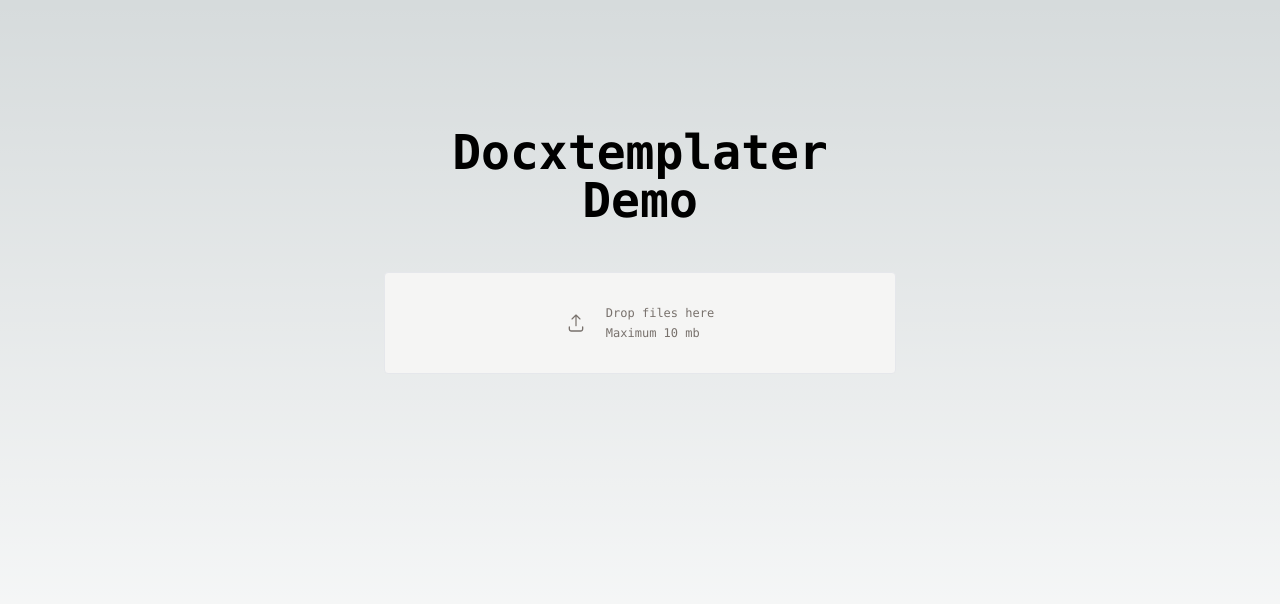
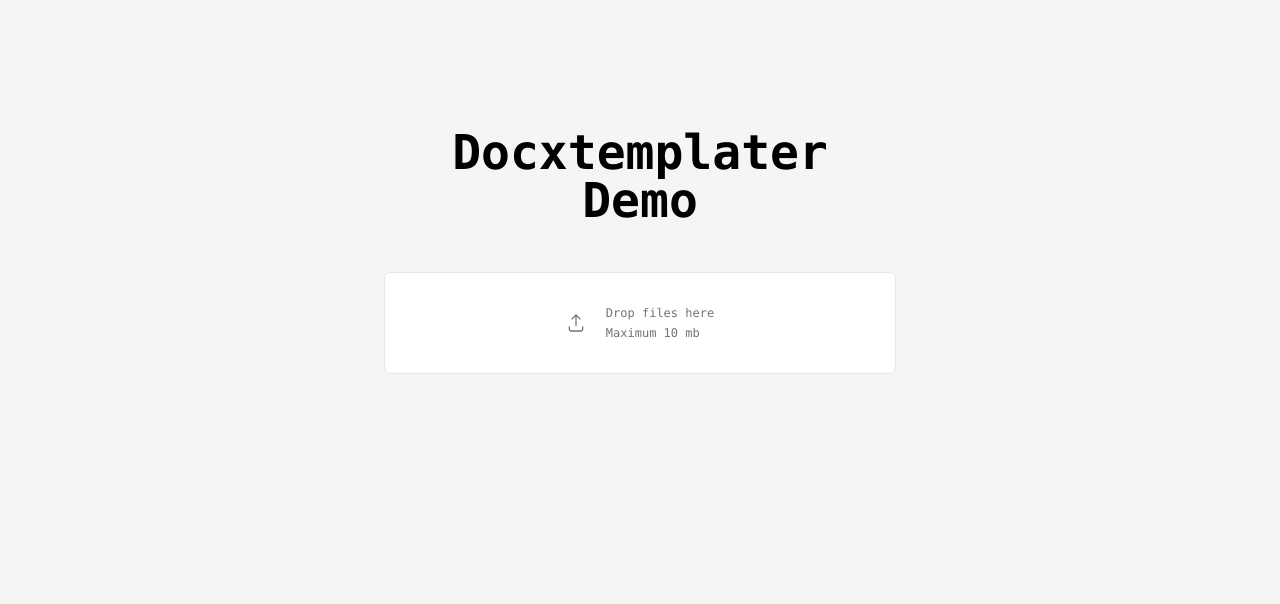
Before and after one commit to maakle/docxtemplater-demo, a Next.js app: page / in a window 1280 px wide. Shown: the top 604 px of the page. Built offline with nearby package versions, Linux system fonts and the light colour scheme.

Commit message:
Reorganization files

```diff
--- a/src/app/page.tsx
+++ b/src/app/page.tsx
@@ -2,57 +2,8 @@
 
 import { FileDropArea } from "@/components/FileDropArea";
 import { TagInput } from "@/components/TagInput";
-import Docxtemplater from "docxtemplater";
-import InspectModule from "docxtemplater/js/inspect-module";
-import { saveAs } from "file-saver";
-import PizZip from "pizzip";
+import { generateDocument, getTags } from "@/lib/docxtemplater";
 import { ChangeEvent, useState } from "react";
-
-const getTags = async (file: File) => {
-  const binaryFile = await file.arrayBuffer();
-  const zip = new PizZip(binaryFile);
-  const iModule = new InspectModule();
-
-  // Create Docxtemplater instance with delimiters
-  new Docxtemplater(zip, {
-    delimiters: { start: "{{", end: "}}" },
-    modules: [iModule],
-  });
-
-  // Get all placeholder tags
-  const tags = iModule.getAllTags();
-  console.log(tags);
-  return tags;
-};
-
-const generateDocument = async (
-  file: File | undefined,
-  tags: Record<string, unknown>
-) => {
-  if (!file) return;
-
-  const binaryFile = await file.arrayBuffer();
-  const zip = new PizZip(binaryFile);
-  const iModule = new InspectModule();
-
-  // Create Docxtemplater instance
-  const doc = new Docxtemplater(zip, {
-    delimiters: { start: "{{", end: "}}" },
-    modules: [iModule],
-  });
-
-  // Render document (replace all occurences of {{ XXX }}
-  doc.render(tags);
-
-  // Export document
-  const blob = doc.getZip().generate({
-    type: "blob",
-    mimeType:
-      "application/vnd.openxmlformats-officedocument.wordprocessingml.document",
-  });
-
-  saveAs(blob, "output.docx");
-};
 
 export default function Home() {
   const [tags, setTags] = useState<Record<string, unknown>>({});
@@ -70,7 +21,7 @@
   };
 
   return (
-    <main className="flex min-h-screen flex-col items-center justify-between p-24">
+    <main className="flex bg-stone-100 dark:bg-zinc-900 min-h-screen flex-col items-center justify-between p-24">
       <div className="z-10 max-w-5xl w-full items-center justify-between font-mono text-sm lg:flex">
         <div className="mt-8 max-w-xl mx-auto px-8">
           <h1 className="text-center">
--- a/src/components/FileDropArea.tsx
+++ b/src/components/FileDropArea.tsx
@@ -68,8 +68,8 @@
         >
           <div
             className={twMerge(
-              "relative overflow-hidden flex flex-col items-center justify-center w-full py-4 border rounded cursor-pointer",
-              "bg-stone-100 dark:hover:bg-bray-800 dark:bg-neutral-900 hover:bg-stone-100 dark:border-zinc-800 dark:hover:bg-neutral-800",
+              "relative overflow-hidden flex flex-col items-center justify-center w-full py-4 border rounded-md cursor-pointer",
+              "bg-white dark:hover:bg-bray-800 dark:bg-neutral-900 hover:bg-stone-50 dark:border-zinc-800 dark:hover:bg-neutral-800",
               invalid && "border-rose-600 dark:border-rose-500"
             )}
           >
--- a/src/components/TagInput.tsx
+++ b/src/components/TagInput.tsx
@@ -12,7 +12,7 @@
       <div className="mt-2">
         <input
           id={tag}
-          className="block w-full rounded-md border-0 py-1.5 px-2 dark:bg-black text-gray-900 dark:text-white shadow-sm ring-1 ring-inset ring-gray-300 placeholder:text-gray-400 focus:ring-2 focus:ring-inset focus:ring-indigo-600 sm:text-sm sm:leading-6"
+          className="block w-full rounded-md border-0 py-1.5 px-2 dark:bg-neutral-900 text-gray-900 dark:text-white shadow-sm ring-1 ring-inset ring-gray-300 placeholder:text-gray-400 focus:ring-2 focus:ring-inset focus:ring-indigo-600 sm:text-sm sm:leading-6"
           placeholder={tag}
           onChange={onChange}
         />
--- /dev/null
+++ b/src/lib/docxtemplater/index.ts
@@ -0,0 +1,50 @@
+import Docxtemplater from "docxtemplater";
+import InspectModule from "docxtemplater/js/inspect-module";
+import saveAs from "file-saver";
+import PizZip from "pizzip";
+
+export const getTags = async (file: File) => {
+  const binaryFile = await file.arrayBuffer();
+  const zip = new PizZip(binaryFile);
+  const iModule = new InspectModule();
+
+  // Create Docxtemplater instance with delimiters
+  new Docxtemplater(zip, {
+    delimiters: { start: "{{", end: "}}" },
+    modules: [iModule],
+  });
+
+  // Get all placeholder tags
+  const tags = iModule.getAllTags();
+  console.log(tags);
+  return tags;
+};
+
+export const generateDocument = async (
+  file: File | undefined,
+  tags: Record<string, unknown>
+) => {
+  if (!file) return;
+
+  const binaryFile = await file.arrayBuffer();
+  const zip = new PizZip(binaryFile);
+  const iModule = new InspectModule();
+
+  // Create Docxtemplater instance
+  const doc = new Docxtemplater(zip, {
+    delimiters: { start: "{{", end: "}}" },
+    modules: [iModule],
+  });
+
+  // Render document (replace all occurences of {{ XXX }}
+  doc.render(tags);
+
+  // Export document
+  const blob = doc.getZip().generate({
+    type: "blob",
+    mimeType:
+      "application/vnd.openxmlformats-officedocument.wordprocessingml.document",
+  });
+
+  saveAs(blob, "output.docx");
+};
```
